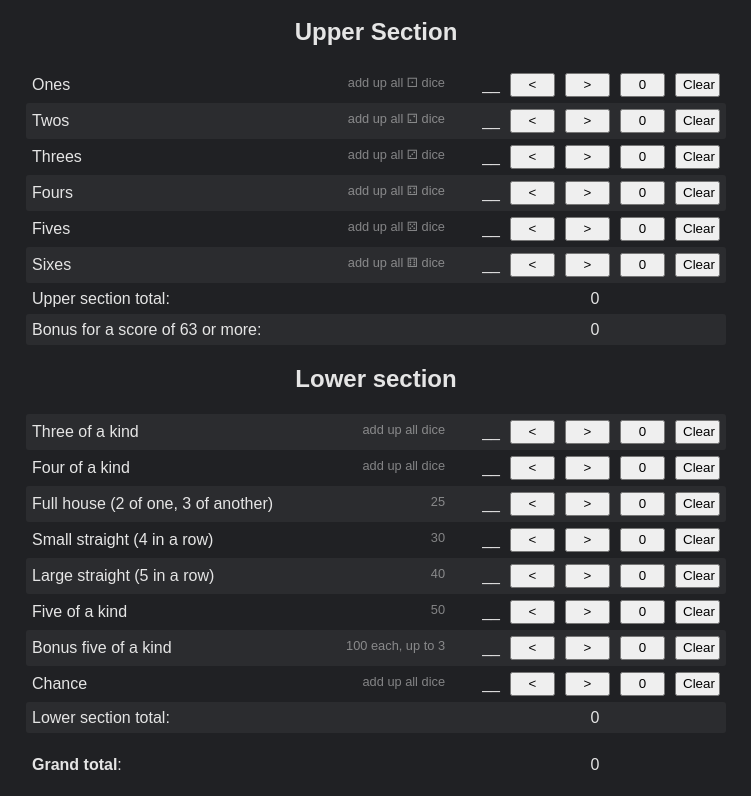
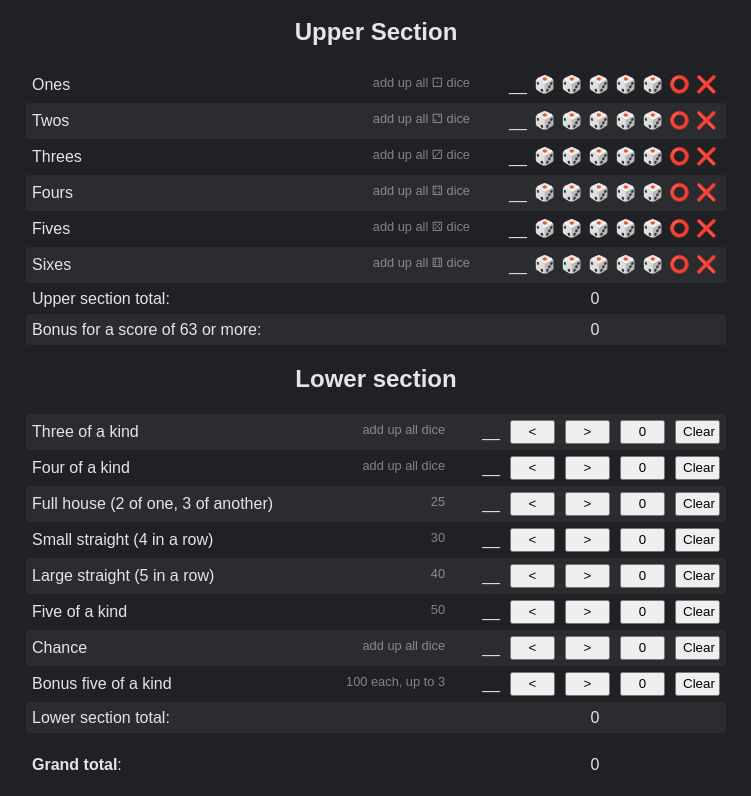
Before and after one commit to catdad-experiments/five-dice, a website: page index.html in a window 1280 px wide. Shown: the part 63-859 px from the top of the page, without its empty margins (264-1015 px from the left). Drawn offline with nearby package versions, Linux system fonts and the light colour scheme.

Commit message:
adding a count control which allows just clicking on the number of dice to calculate the value

```diff
--- a/src/loader.js
+++ b/src/loader.js
@@ -36,6 +36,29 @@ const Control = ({ title, worth, value: _val, setValue, maxValue: _max, incremen
   `;
 };
 
+const CountControl = ({ title, worth, value: _val, setValue, multiplier: _mul }) => {
+  const multiplier = Number(_mul) || 1;
+
+  return html`
+    <div class="line grid-row-count">
+      <span class=info>
+        <span class=title>${title}</span>
+        <span class=worth>${worth || ' '}</span>
+      </span>
+      <span class=buttons>
+        <span class=value> ${_val === null ? '__' : _val} </span>
+        <button onclick=${() => setValue(1 * multiplier)}>🎲</button>
+        <button onclick=${() => setValue(2 * multiplier)}>🎲</button>
+        <button onclick=${() => setValue(3 * multiplier)}>🎲</button>
+        <button onclick=${() => setValue(4 * multiplier)}>🎲</button>
+        <button onclick=${() => setValue(5 * multiplier)}>🎲</button>
+        <button onclick=${() => setValue(0)}>⭕</button>
+        <button onclick=${() => setValue(null)}>❌</button>
+      </span>
+    </div>
+  `;
+};
+
 const Sum = ({ children, value }) => html`
   <div class="line grid-sum"><span>${children}:</span> <span class=sum-value>${value}</span></div>
 `;
@@ -66,28 +89,28 @@ const App = () => {
     <h1>🎲🎲🎲🎲🎲</h1>
 
     <h2>Upper Section</h2>
-    <${Control} ...${{
-      maxValue: 5 * 1, incrementValue: 1, value: ones, setValue: setOnes,
+    <${CountControl} ...${{
+      multiplier: 1, value: ones, setValue: setOnes,
       title: 'Ones', worth: 'add up all ⚀ dice'
     }}maxValue=${5 * 1} incrementValue=1 setValue=${setOnes} value=${ones} />
-    <${Control} ...${{
-      maxValue: 5 * 2, incrementValue: 2, value: twos, setValue: setTwos,
+    <${CountControl} ...${{
+      multiplier: 2, value: twos, setValue: setTwos,
       title: 'Twos', worth: 'add up all ⚁ dice'
     }} />
-    <${Control} ...${{
-      maxValue: 5 * 3, incrementValue: 3, value: threes, setValue: setThrees,
+    <${CountControl} ...${{
+      multiplier: 3, value: threes, setValue: setThrees,
       title: 'Threes', worth: 'add up all ⚂ dice'
     }} />
-    <${Control} ...${{
-      maxValue: 5 * 4, incrementValue: 4, value: fours, setValue: setFours,
+    <${CountControl} ...${{
+      multiplier: 4, value: fours, setValue: setFours,
       title: 'Fours', worth: 'add up all ⚃ dice'
     }} />
-    <${Control} ...${{
-      maxValue: 5 * 5, incrementValue: 5, value: fives, setValue: setFives,
+    <${CountControl} ...${{
+      multiplier: 5, value: fives, setValue: setFives,
       title: 'Fives', worth: 'add up all ⚄ dice'
     }} />
-    <${Control} ...${{
-      maxValue: 5 * 6, incrementValue: 6, value: sixes, setValue: setSixes,
+    <${CountControl} ...${{
+      multiplier: 6, value: sixes, setValue: setSixes,
       title: 'Sixes', worth: 'add up all ⚅ dice'
     }} />
 
@@ -120,12 +143,12 @@ const App = () => {
       title: 'Five of a kind', worth: '50'
     }} />
     <${Control} ...${{
+      maxValue: 5 * 6, incrementValue: 1, setValue: setChance, value: chance,
+      title: 'Chance', worth: 'add up all dice'
+    }} />
+    <${Control} ...${{
       maxValue: 300, incrementValue: 100, setValue: setFiveBonus, value: fiveBonus,
       title: 'Bonus five of a kind', worth: '100 each, up to 3'
-    }} />
-    <${Control} ...${{
-      maxValue: 5 * 6, incrementValue: 1, setValue: setChance, value: chance,
-      title: 'Chance', worth: 'add up all dice'
     }} />
 
     <${Sum} value=${lowerTotal}>Lower section total<//>
--- a/src/style.css
+++ b/src/style.css
@@ -52,6 +52,27 @@ h1, h2 {
   align-items: center;
 }
 
+.grid-row-count {
+  display: grid;
+  grid-template-columns: auto 15rem;
+  grid-gap: 10px;
+  align-items: center;
+}
+
+.grid-row-count .buttons {
+  text-align: right;
+}
+
+.grid-row-count .buttons button {
+  --pad: 3px;
+  background: none;
+  padding-right: var(--pad);
+  padding-left: var(--pad);
+  outline: none;
+  border: none;
+  font-size: 1.05rem;
+}
+
 .grid-sum {
   display: grid;
   grid-template-columns: auto calc(50px * 5);
```
